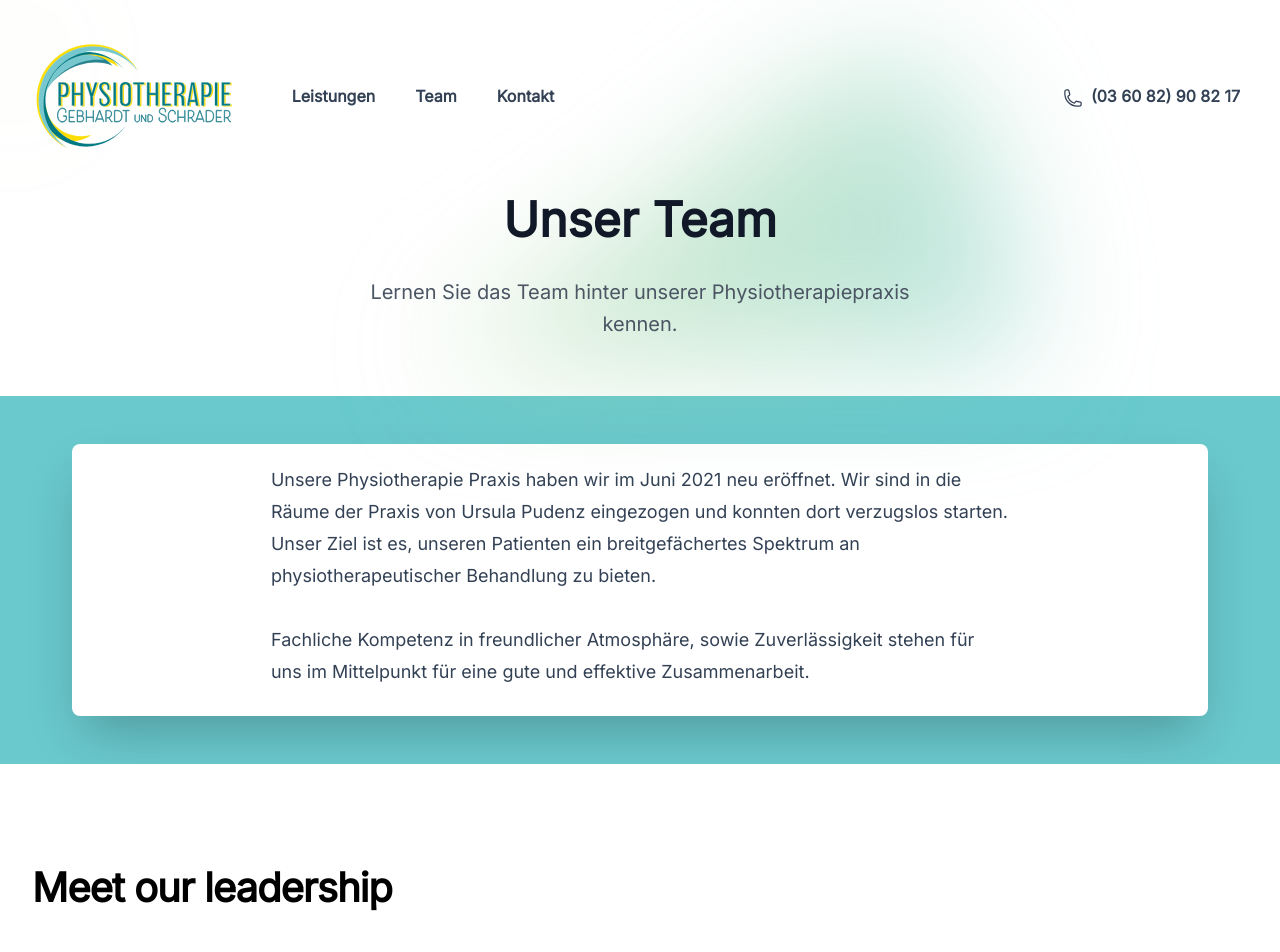
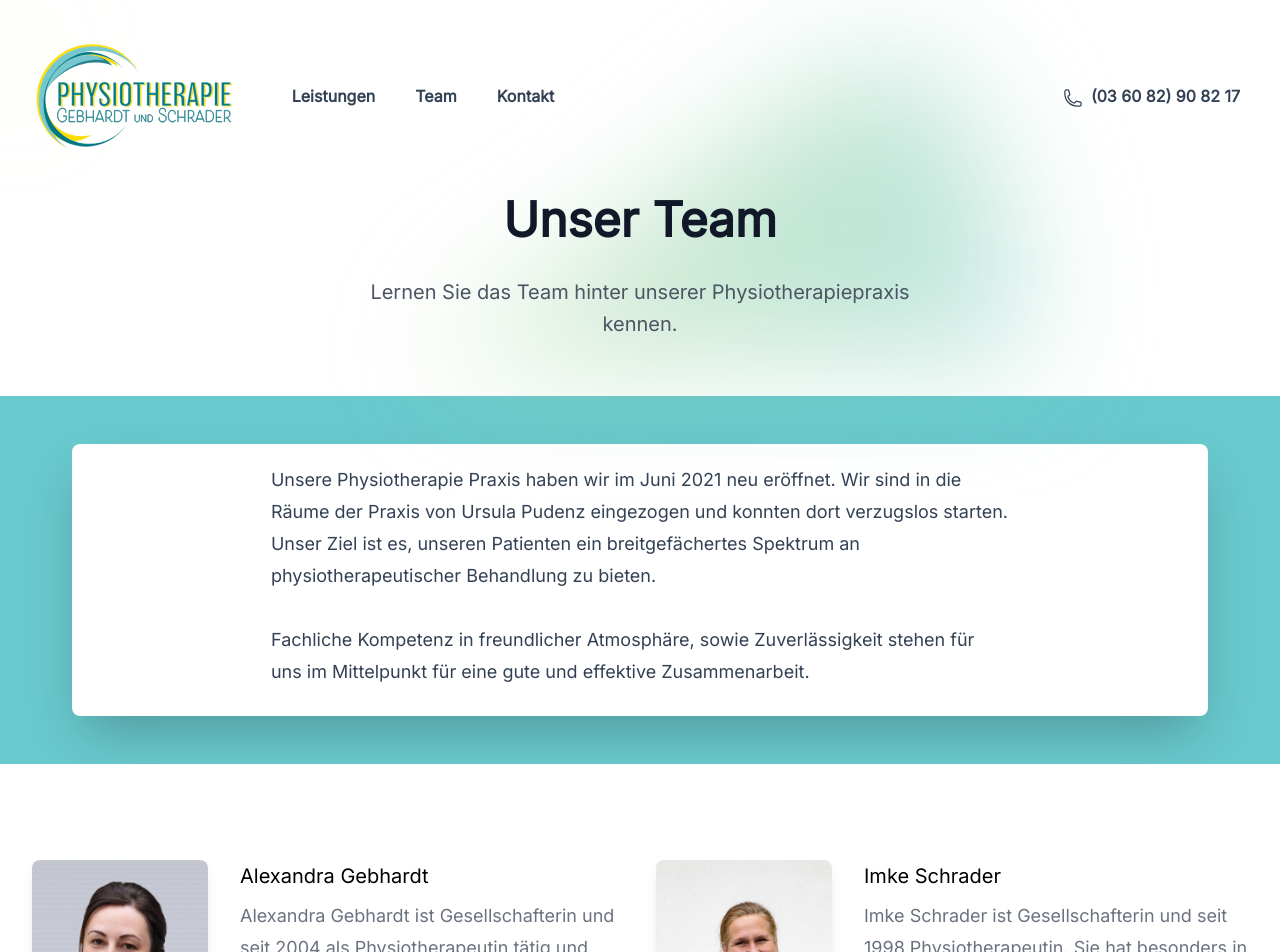
Before and after one commit to n2o/systemische-beratung-freund.de, a Next.js app: page /team in a window 1280 px wide. Shown: the top 952 px of the page. Built offline with nearby package versions, Linux system fonts and the light colour scheme.

Commit message:
Remove title

```diff
--- a/src/pages/team.tsx
+++ b/src/pages/team.tsx
@@ -70,10 +70,6 @@ export function Example() {
     <div className="bg-white">
       <div className="mx-auto max-w-7xl py-12 px-4 sm:px-6 lg:px-8 lg:py-24">
         <div className="space-y-12">
-          <h2 className="text-3xl font-bold tracking-tight sm:text-4xl">
-            Meet our leadership
-          </h2>
-
           <ul
             role="list"
             className="space-y-12 lg:grid lg:grid-cols-2 lg:items-start lg:gap-x-8 lg:gap-y-12 lg:space-y-0"
```
